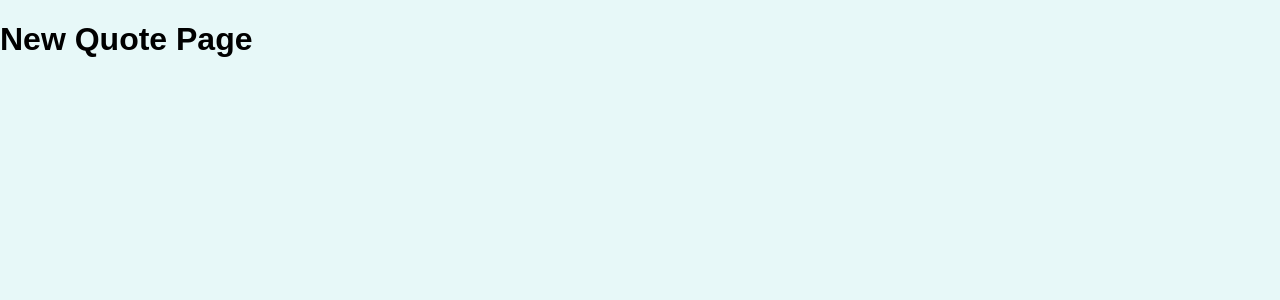
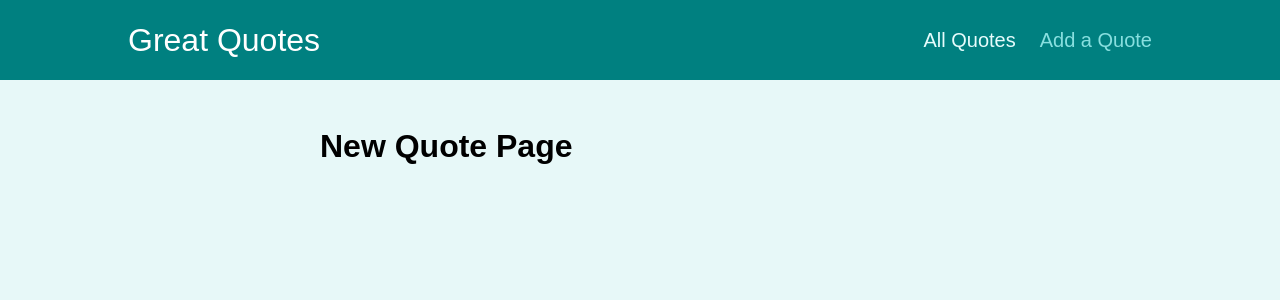
Before and after one commit to Pranjalm-23/react-complete-guide, a React (Create React App) app: page /quotes in a window 1280 px wide. Shown: the top 300 px of the page. Built offline with nearby package versions, Linux system fonts and the light colour scheme.

Commit message:
wrapped by layout

```diff
--- a/src/App.js
+++ b/src/App.js
@@ -1,11 +1,12 @@
 import { Redirect, Route, Switch } from "react-router-dom";
+import Layout from "./components/layout/Layout";
 import AllQuotes from "./pages/AllQuotes";
 import NewQuote from "./pages/NewQuote";
 import QuoteDetail from "./pages/QuoteDetail";
 
 function App() {
   return (
-    <div>
+    <Layout>
       <Switch>
         <Route path="/" exact>
           <Redirect to="/quotes" />
@@ -20,7 +21,7 @@ function App() {
           <NewQuote />
         </Route>
       </Switch>
-    </div>
+    </Layout>
   );
 }
 
--- /dev/null
+++ b/src/components/layout/Layout.js
@@ -0,0 +1,13 @@
+import classes from "./Layout.module.css";
+import MainNavigation from "./MainNavigation";
+
+const Layout = (props) => {
+  return (
+    <>
+      <MainNavigation />
+      <main className={classes.main}>{props.children}</main>
+    </>
+  );
+};
+
+export default Layout;
--- /dev/null
+++ b/src/components/layout/MainNavigation.js
@@ -0,0 +1,26 @@
+import { NavLink } from "react-router-dom";
+import classes from "./MainNavigation.module.css";
+
+const MainNavigation = () => {
+  return (
+    <header className={classes.header}>
+      <div className={classes.logo}>Great Quotes</div>
+      <nav className={classes.nav}>
+        <ul>
+          <li>
+            <NavLink to="/quotes" activeClassName={classes.active}>
+              All Quotes
+            </NavLink>
+          </li>
+          <li>
+            <NavLink to="/new-quote" activeClassName={classes.active}>
+              Add a Quote
+            </NavLink>
+          </li>
+        </ul>
+      </nav>
+    </header>
+  );
+};
+
+export default MainNavigation;
```
